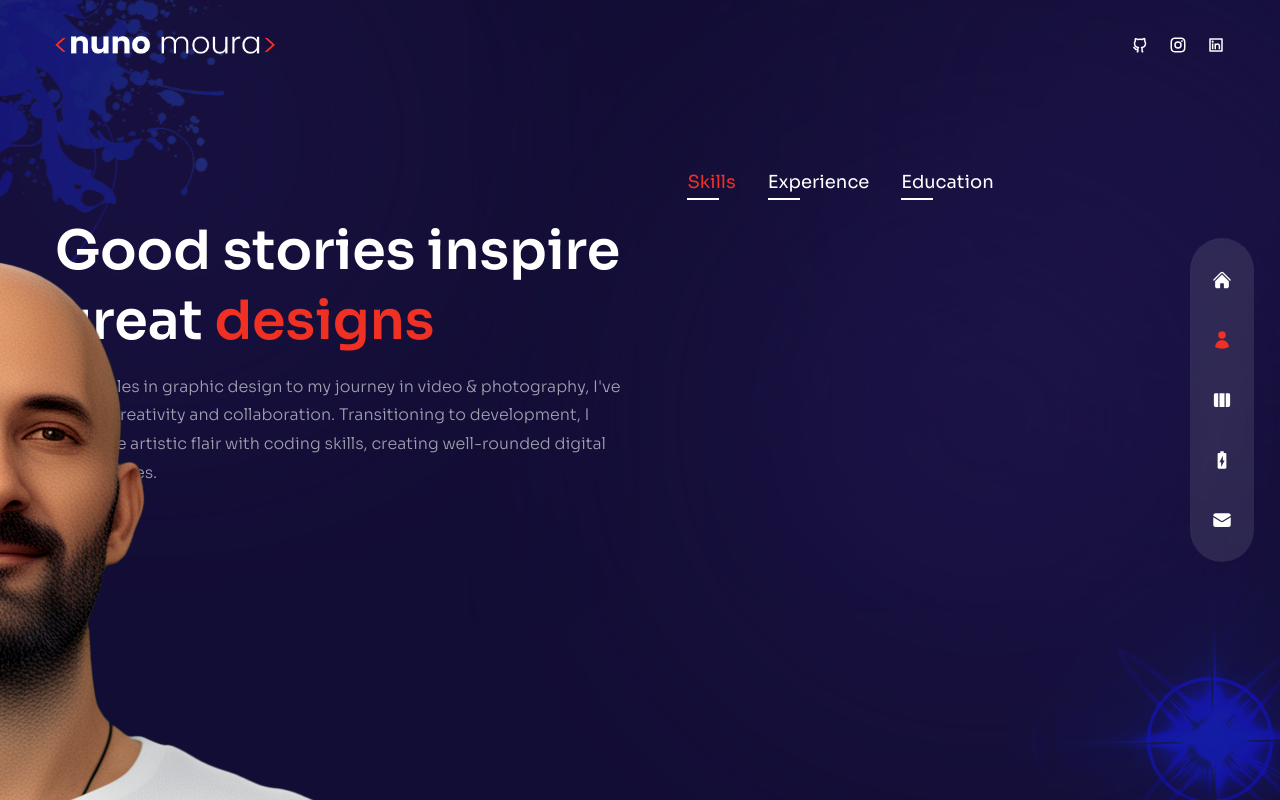
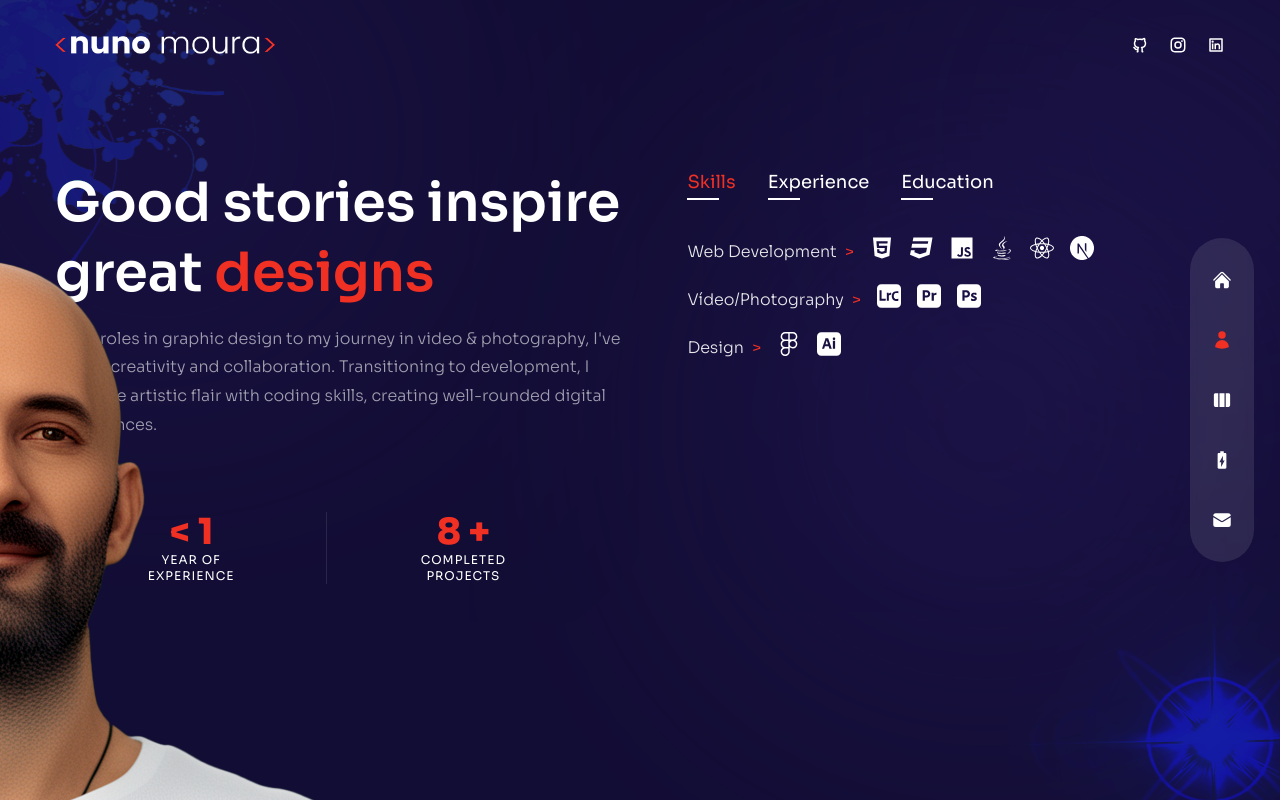
Before and after one commit to NAMoura/nunomoura---Portfolio, a Next.js app: page /about in a window 1280 px wide. Built offline with nearby package versions, Linux system fonts and the light colour scheme.

Commit message:
Update index.js

```diff
--- a/pages/about/index.js
+++ b/pages/about/index.js
@@ -96,6 +96,7 @@ const About = () => {
   return (
     <div className="h-full bg-primary/30 py-32 text-center xl:text-left ">
       <Burst />
+      {/* avatar img */}
       <motion.div
         variants={fadeIn("right", 0.2)}
         initial="hidden"
@@ -106,6 +107,7 @@ const About = () => {
         <Avatar />
       </motion.div>
       <div className="container mx-auto h-full flex flex-col items-center xl:flex-row gap-x-6 overflow-y-auto scrollbar-none">
+        {/* text */}
         <div className="flex-1 flex flex-col justify-center mb-4">
           <motion.h2
             variants={fadeIn("right", 0.2)}
@@ -114,8 +116,7 @@ const About = () => {
             exit="hidden"
             className="h2"
           >
-            Good stories inspire great{" "}
-            <span className="text-accent">designs</span>
+           Good stories inspire great <span className="text-accent">designs</span>
           </motion.h2>
           <motion.p
             variants={fadeIn("right", 0.4)}
@@ -124,11 +125,10 @@ const About = () => {
             exit="hidden"
             className="mas-w-[500px] mx-auto xl:mx-0 mb-6 xl:mb-12 px-2 xl:px-0"
           >
-            From roles in graphic design to my journey in video & photography,
-            I&apos;ve honed creativity and collaboration. Transitioning to
-            development, I combine artistic flair with coding skills, creating
-            well-rounded digital experiences.
+            From roles in graphic design to my journey in video & photography, I&apos;ve honed creativity and collaboration.
+            Transitioning to development, I combine artistic flair with coding skills, creating well-rounded digital experiences.
           </motion.p>
+          {/* counters */}
           <motion.div
             variants={fadeIn("right", 0.5)}
             initial="hidden"
@@ -136,9 +136,28 @@ const About = () => {
             exit="hidden"
             className="hidden md:flex md:max-w-xl xl:max-w-none mx-auto xl:mx-0 mb-8"
           >
-            {/* ... (counters) */}
+            <div className="flex flex-auto text-center xl:mr-10 mt-6">
+              {/* experience */}
+              <div className="relative flex-1 after:w-[1px] after:h-full after:bg-white/10 after:absolute after:top-0 after:right-0">
+                <div className="text-2xl xl:text-4xl font-extrabold text-accent">
+                &lt; <CountUp start={0} end={1} duration={10} />
+                </div>
+                <div className="text-xs mx-auto uppercase tracking-[1px] loading-[1.4] max-w-[100px]">
+                  Year of experience
+                </div>
+              </div>
+              <div className="relative flex-1">
+                <div className="text-2xl xl:text-4xl font-extrabold text-accent">
+                  <CountUp start={0} end={8} duration={5} /> +
+                </div>
+                <div className="text-xs mx-auto uppercase tracking-[1px] loading-[1.4] max-w-[100px]">
+                  Completed projects
+                </div>
+              </div>
+            </div>
           </motion.div>
         </div>
+        {/* info */}
         <motion.div
           variants={fadeIn("left", 0.4)}
           initial="hidden"
@@ -147,7 +166,8 @@ const About = () => {
           className="flex flex-col w-full xl:max-w-[48%] h-[480px] mt-4 lg:pl-6"
         >
           <div className="flex gap-x-4 xl:gap-x-8 mx-auto xl:mx-0 mb-4">
-            {aboutData.map((item, itemIndex) => (
+            {aboutData.map((item, itemIndex) => {
+              return (
                 <div
                   key={itemIndex}
                   className={`${
@@ -159,17 +179,29 @@ const About = () => {
                 >
                   {item.title}
                 </div>
-            ))}
+              );
+            })}
           </div>
           <div className="py-2 xl:py-6 flex flex-col gap-y-2 xl:gap-y-4 items-center xl:items-start ">
-            {aboutData[index].info.map((item, itemIndex) => (
+            {aboutData[index].info.map((item, itemIndex) => {
+              return (
                 <div
                   key={itemIndex}
                   className="flex-1 flex flex-col md:flex-row max-w-max gap-x-2 items-center text-white/60 "
                 >
-                {/* ... (content) */}
+                  {/* title */}
+                  <div className="font-light mb-2 md:mb-0 text-white/90">{item.title}</div>
+                  <div className="hidden md:flex text-accent">&gt;</div>
+                  <div>{item.stage}</div>
+                  <div className="flex gap-x-4 mb-2">
+                    {/* îcons */}
+                    {item.icons?.map((icon, itemIndex) => {
+                      return <div key={itemIndex} className="text-2xl text-white">{icon}</div>;
+                    })}
                   </div>
-            ))}
+                </div>
+              );
+            })}
           </div>
         </motion.div>
       </div>
```
Lines whose indentation alone changed are shown as unchanged.
